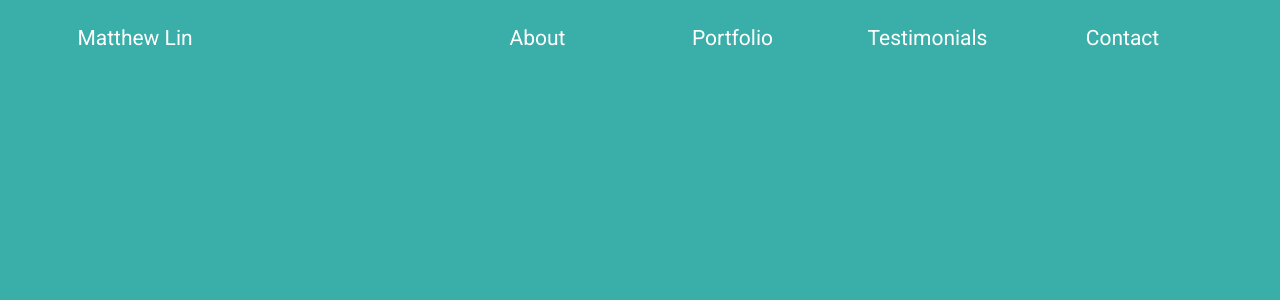
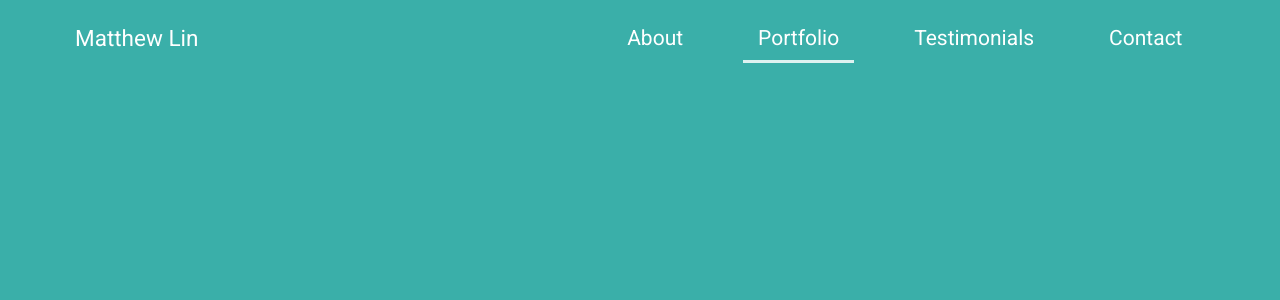
Before and after one commit to matthew-plusprogramming/matthewlin.dev, a React (Create React App) app: page / in a window 1280 px wide. Shown: the top 300 px of the page. Built offline with nearby package versions, Linux system fonts and the light colour scheme.

Commit message:
Added Navbar underline animation & Refactored Header into Component/Container

```diff
--- a/src/App.js
+++ b/src/App.js
@@ -6,7 +6,7 @@ import './styles/app.scss';
 import './styles/nav.scss';
 
 // Component imports
-import Header from './components/Header';
+import Header from './components/HeaderContainer';
 
 // On component did mount m init
 import M from 'materialize-css';
--- a/src/components/Header.js
+++ /dev/null
@@ -1,41 +0,0 @@
-import React from 'react';
-import {Link} from 'react-router-dom';
-
-// Icon imports
-import {Menu} from '@material-ui/icons';
-
-const Header = () => {
-  return (
-    <header className="navbar-fixed">
-      <nav className="z-depth-0 nav-wrapper">
-        {/* Main navbar list */}
-        <ul>
-          <li id="sidenav-trigger">
-            <a href="#!">
-              <Menu />
-            </a>
-          </li>
-          <li id="brand-logo">
-            <Link to="">Matthew Lin</Link>
-          </li>
-          <li id="invisible-item"></li>
-          <li>
-            <Link to="">About</Link>
-          </li>
-          <li>
-            <Link to="">Portfolio</Link>
-          </li>
-          <li>
-            <Link to="">Testimonials</Link>
-          </li>
-          <li>
-            <Link to="">Contact</Link>
-          </li>
-        </ul>
-      </nav>
-      <i className="material-icons">menu</i>
-    </header>
-  );
-};
-
-export default Header;
--- /dev/null
+++ b/src/components/HeaderComponent.js
@@ -0,0 +1,72 @@
+import React from 'react';
+import {Link} from 'react-router-dom';
+
+// Icon imports
+import {Menu} from '@material-ui/icons';
+
+const HeaderComponent = (props) => {
+  const {
+    underlineRef,
+    aboutLinkRef,
+    portfolioLinkRef,
+    testimonialsLinkRef,
+    contactLinkRef,
+    onNavLinkClicked,
+  } = props.data;
+
+  return (
+    <header className="navbar-fixed">
+      <nav className="z-depth-0 nav-wrapper">
+        {/* Main navbar list */}
+        <ul>
+          <li id="sidenav-trigger">
+            <a href="#!">
+              <Menu />
+            </a>
+          </li>
+          <li id="brand-logo">
+            <Link to="" onClick={() => onNavLinkClicked(portfolioLinkRef)}>
+              Matthew Lin
+            </Link>
+          </li>
+          <li id="invisible-item"></li>
+          <li>
+            <Link
+              to=""
+              onClick={() => onNavLinkClicked(aboutLinkRef)}
+              ref={aboutLinkRef}>
+              About
+            </Link>
+          </li>
+          <li>
+            <Link
+              to=""
+              onClick={() => onNavLinkClicked(portfolioLinkRef)}
+              ref={portfolioLinkRef}>
+              Portfolio
+            </Link>
+          </li>
+          <li>
+            <Link
+              to=""
+              onClick={() => onNavLinkClicked(testimonialsLinkRef)}
+              ref={testimonialsLinkRef}>
+              Testimonials
+            </Link>
+          </li>
+          <li>
+            <Link
+              to=""
+              onClick={() => onNavLinkClicked(contactLinkRef)}
+              ref={contactLinkRef}>
+              Contact
+            </Link>
+          </li>
+        </ul>
+        <span id="underline" ref={underlineRef} />
+      </nav>
+    </header>
+  );
+};
+
+export default HeaderComponent;
--- /dev/null
+++ b/src/components/HeaderContainer.js
@@ -0,0 +1,62 @@
+import React, {useRef, useEffect} from 'react';
+import HeaderComponent from './HeaderComponent';
+
+const Header = () => {
+  const underlineRef = useRef(null);
+  const aboutLinkRef = useRef(null);
+  const portfolioLinkRef = useRef(null);
+  const testimonialsLinkRef = useRef(null);
+  const contactLinkRef = useRef(null);
+
+  // Handles moving the underline when a link is clicked
+  const onNavLinkClicked = (linkRef, instant = false) => {
+    const boundingRect = linkRef.current.getBoundingClientRect();
+
+    const width = boundingRect.width;
+    const height = boundingRect.height;
+    const left = boundingRect.left;
+    const top = boundingRect.top;
+
+    instant && (underlineRef.current.style.transition = 'none');
+    underlineRef.current.style.width = `${width}px`;
+    underlineRef.current.style.height = `3px`;
+    underlineRef.current.style.left = `${left}px`;
+    underlineRef.current.style.top = `${top + height - 10}px`;
+    underlineRef.current.style.transform = 'none';
+    instant &&
+      setTimeout(
+        () => (underlineRef.current.style.transition = 'all 0.35s ease-in-out'),
+        10,
+      );
+  };
+  // Handles window resizes
+  const onResizeWindow = () => {
+    onNavLinkClicked(portfolioLinkRef, true);
+  };
+  // Sets the underline to the portfolio link by default
+  useEffect(() => {
+    if (portfolioLinkRef != null) {
+      onNavLinkClicked(portfolioLinkRef, true);
+    }
+  }, [portfolioLinkRef]);
+  // On component did mount
+  useEffect(() => {
+    window.addEventListener('resize', onResizeWindow);
+    return () => window.removeEventListener('resize', onResizeWindow);
+  }, []);
+
+  return (
+    <HeaderComponent
+      data={{
+        underlineRef: underlineRef,
+        aboutLinkRef: aboutLinkRef,
+        portfolioLinkRef: portfolioLinkRef,
+        testimonialsLinkRef: testimonialsLinkRef,
+        contactLinkRef: contactLinkRef,
+        onNavLinkClicked: onNavLinkClicked,
+      }}
+    />
+  );
+};
+
+export default Header;
--- a/src/styles/nav.scss
+++ b/src/styles/nav.scss
@@ -19,6 +19,15 @@ nav {
   color: var(--color-contrast);
   background-color: var(--color-primary);
 
+  span {
+    position: absolute;
+    background-color: var(--color-contrast);
+    height: 0.25rem;
+    width: 10%;
+    z-index: -1;
+    transition: all 0.35s ease-in-out;
+  }
+
   ul {
     // Display the list of items as flex
     flex: 1;
@@ -36,18 +45,23 @@ nav {
       // Set nav item size
       width: 10rem;
       height: 4rem;
+      &#brand-logo {
+        width: 100%;
+        justify-content: flex-start;
+        > * {
+          justify-content: flex-start;
+        }
+      }
       @media #{$medium-and-down} {
         width: 8rem;
         &#brand-logo {
           width: 100%;
-          > * {
-            justify-content: flex-start;
-          }
         }
       }
       @media #{$small-and-down} {
         &#brand-logo {
           flex: 1;
+          justify-content: center;
           width: auto;
           > * {
             padding: 0;
@@ -81,7 +95,6 @@ nav {
         font-size: 1.4rem;
 
         // Center link text
-        flex: 1;
         display: flex;
         justify-content: center;
         align-items: center;
@@ -90,6 +103,9 @@ nav {
         &:hover {
           background-color: transparent;
         }
+      }
+      &#brand-logo > a {
+        font-size: 1.5rem;
       }
 
       // Media queries for site responsivity
```
